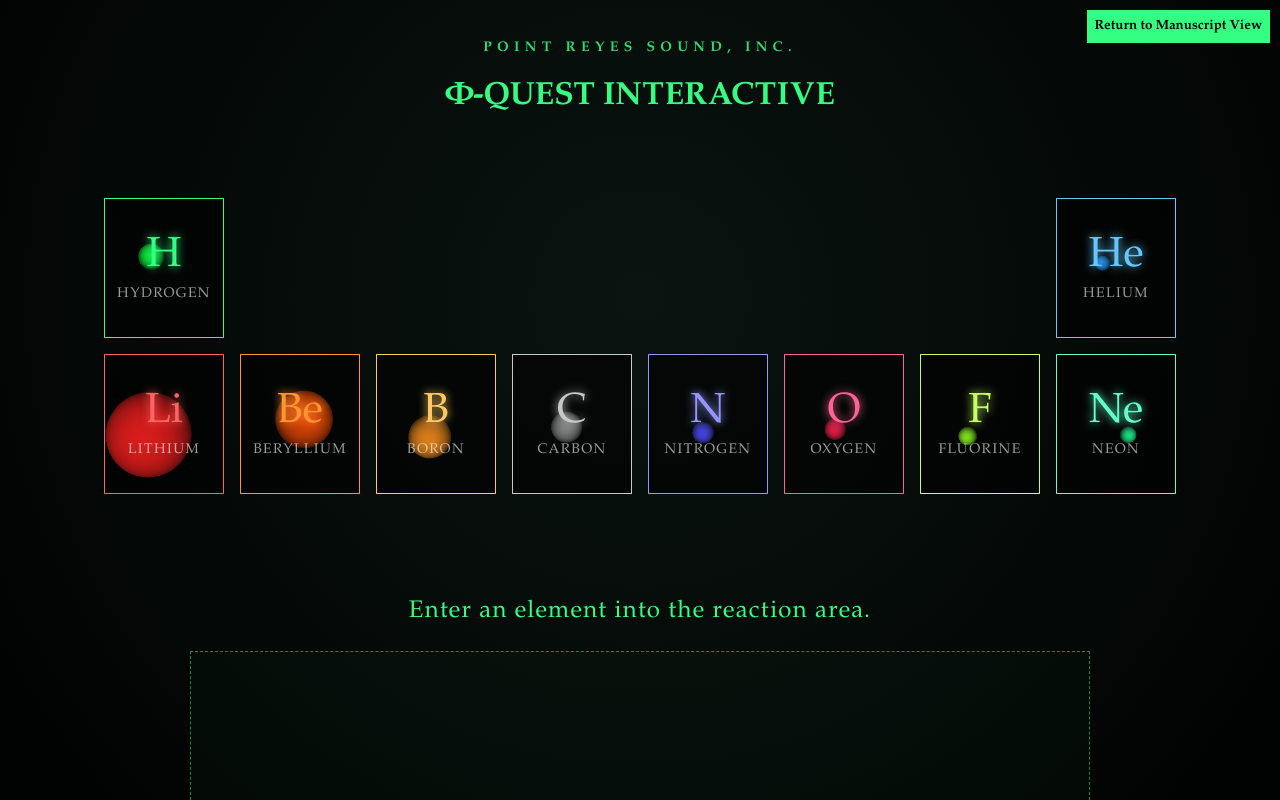
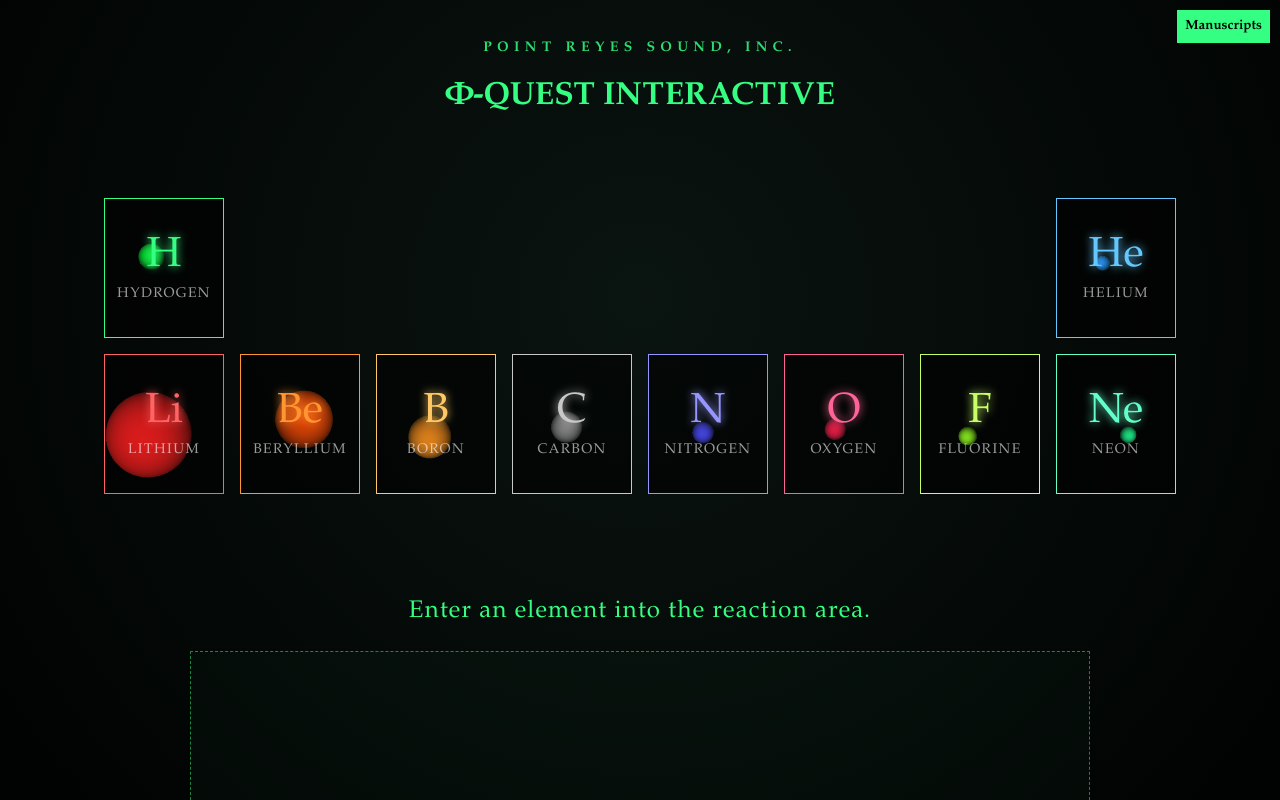
Before and after one commit to point-reyes-sound/point-reyes-sound, a React (Vite) app: page / in a window 1280 px wide. Shown: the top 800 px of the page. Built offline with nearby package versions, Linux system fonts and the light colour scheme.

Commit message:
Update interactive and manuscript toggle button text

```diff
--- a/src/App.jsx
+++ b/src/App.jsx
@@ -8,7 +8,7 @@ const phiQuestTabs = [
     label: "I. Fluid Ontology",
     eyebrow: "FOUNDATIONAL MANUSCRIPT // REGISTRATION NO. 64/033,274",
     title: "Fluid Phase Space Optimization",
-    subtitle: "Treating electron correlation as an informational fluid to bypass combinatorial walls.",
+    subtitle: "Treating Electron Correlation as an Informational fluid to bypass Combinatorial Walls.",
     isHeroLayout: true,
     heroAsset: "/o2_wigner_dual_slice.png",
     heroText: "The core solver reformulates electronic self-consistency as a kinetic transport process. By propagating the density matrix as a phase-space distribution and relaxing it via a Bhatnagar-Gross-Krook (BGK) collision operator, we replace static eigenvalue diagonalization with the entropic equilibration of an informational fluid. This naturally resolves topological singularities without relying on exponential O(N!) combinatorial scaling."
@@ -72,7 +72,7 @@ export default function App() {
           onClick={() => setShowInteractive(false)}
           style={{ position: "absolute", top: 10, right: 10, zIndex: 9999, padding: "8px", background: "#35ff82", color: "#000", border: "none", cursor: "pointer", fontFamily: "inherit", fontWeight: "bold" }}
         >
-          Return to Manuscript View
+          Manuscripts
         </button>
         <LandingPage />
       </>
@@ -86,7 +86,7 @@ export default function App() {
         onClick={() => setShowInteractive(true)}
         style={{ position: "absolute", top: 10, right: 10, zIndex: 9999, padding: "8px", background: "#35ff82", color: "#000", border: "none", cursor: "pointer", fontFamily: "inherit", fontWeight: "bold" }}
       >
-        Enter Interactive Mode
+        Interactive
       </button>
 
       <main className="app binder terminal-mode">
```
